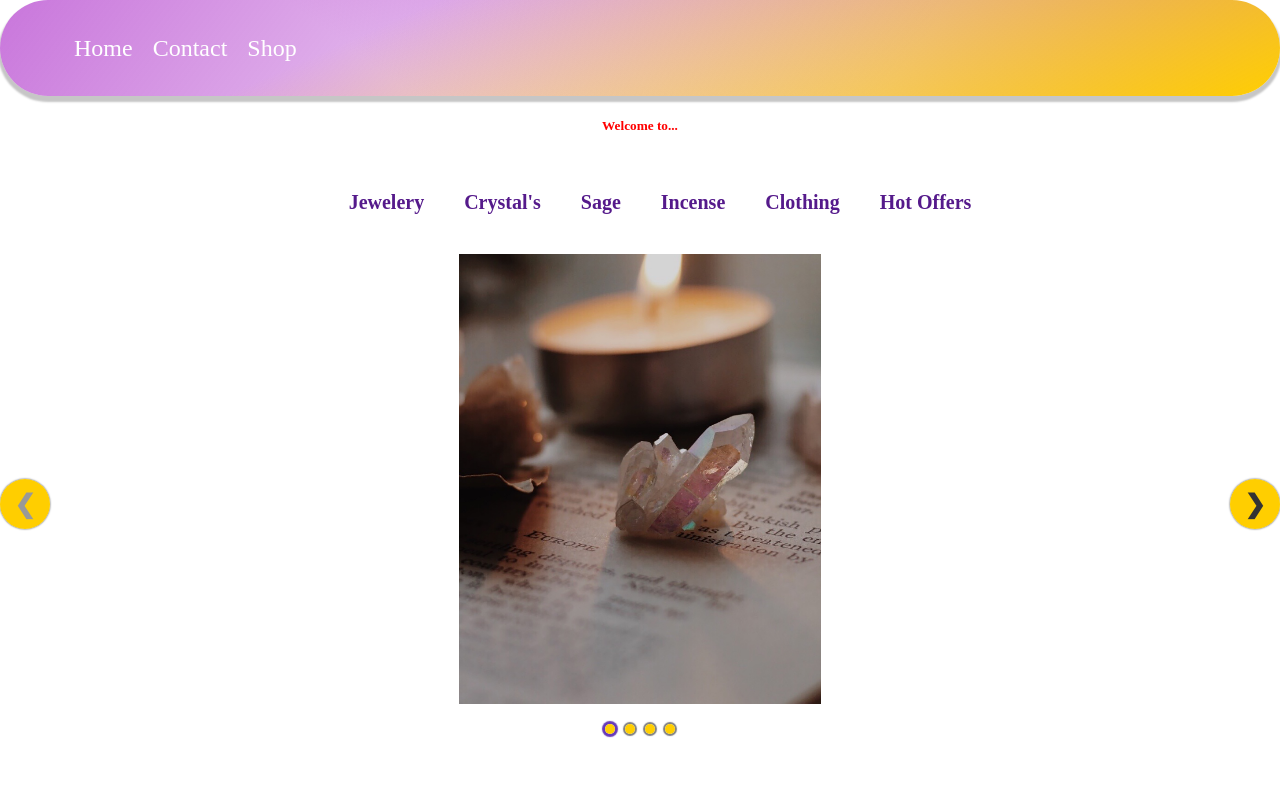
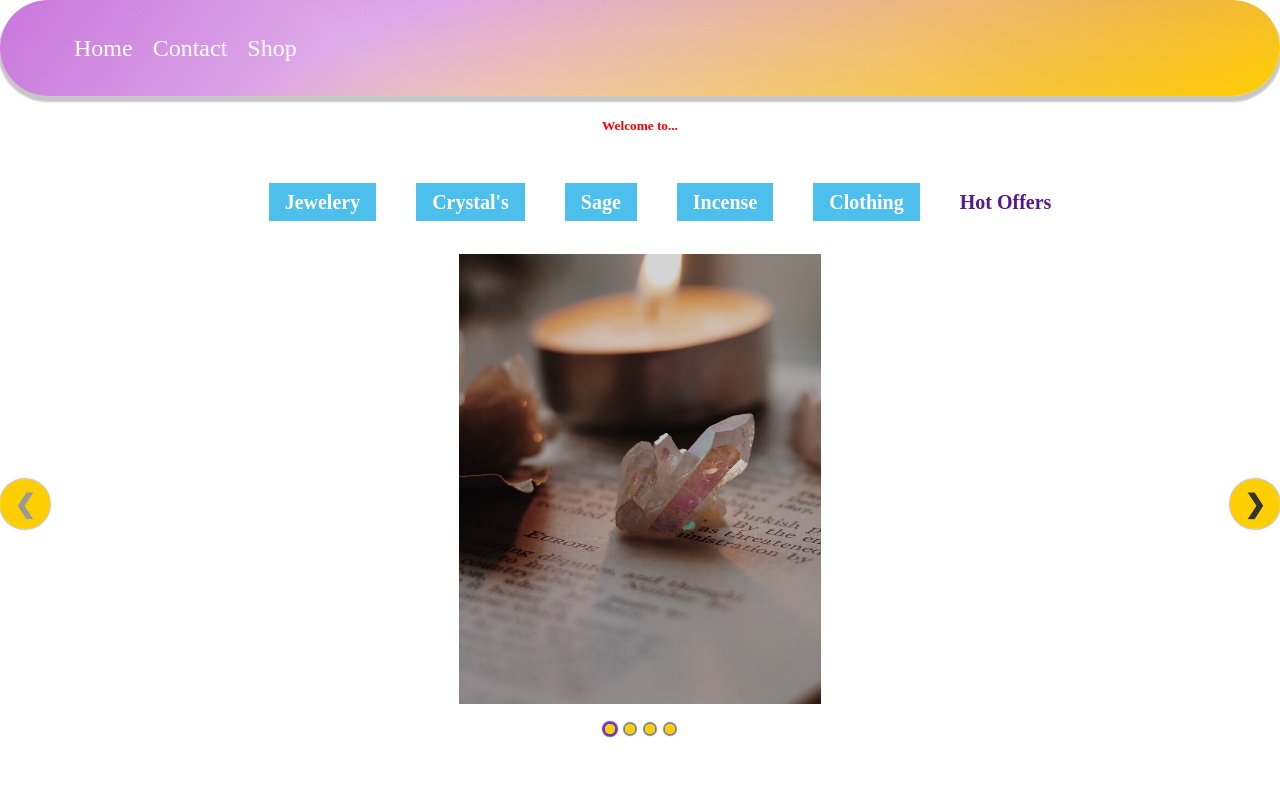
Before and after one commit to bwils35/CrystalVault, a React (Create React App) app: page / in a window 1280 px wide. Shown: the top 800 px of the page. Built offline with nearby package versions, Linux system fonts and the light colour scheme.

Commit message:
Created dropdowns

```diff
--- a/src/Pages/Home/Home.css
+++ b/src/Pages/Home/Home.css
@@ -20,7 +20,7 @@ a:hover {
 	color: yellow;
 }
 
-.categories > li {
+.categories>li {
 	display: inline-block;
 	padding: 20px;
 }
@@ -28,3 +28,58 @@ a:hover {
 .pic_one {
 	height: 450px;
 }
+
+
+li {
+	display: inline-block;
+	position: relative;
+}
+
+.dropdown {
+	display: inline-block;
+	position: relative;
+}
+
+.dropdown .simbutton {
+	padding: 8px 16px;
+	background-color: rgb(77, 191, 236);
+	color: white;
+	transition: .3s;
+}
+
+.dropdown .simbutton:hover {
+	background-color: aquamarine;
+}
+
+.dropdown div a {
+	display: block;
+	text-decoration: none;
+	padding: 8px;
+	color: orange;
+	transition: .3s;
+	white-space: nowrap;
+}
+
+.dropdown div {
+	background-color: white;
+	box-shadow: 2px 4px 8px rgba(0, 0, 0, 0.2);
+	z-index: 1;
+	visibility: hidden;
+	position: absolute;
+	transition: .3s;
+	position: absolute;
+	min-width: 100%;
+	opacity: 0;
+	transition: .3s;
+}
+
+.dropdown:hover div {
+	visibility: visible;
+	opacity: 1;
+	transition: .1s;
+}
+
+.dropdown div a:hover {
+	background-color: darkseagreen;
+	color: white;
+}
--- a/src/Pages/Home/Home.jsx
+++ b/src/Pages/Home/Home.jsx
@@ -19,22 +19,45 @@ function About() {
 			<div className="view">
 				<div className="">
 					<ul className="categories">
-						<li>
-							<a href="">Jewelery</a>
+						<li className="dropdown">
+							<a className="simbutton" href="">Jewelery</a>
+							<div>
+								<a href="">Mens Jew</a>
+								<a href="">Womens Jew</a>
+							</div>
 						</li>
-						<li>
-							<a href="">Crystal's</a>
+						<li className="dropdown">
+							<a className="simbutton" href="">Crystal's</a>
+							<div>
+								<a href="">Rose Quartz</a>
+								<a href="">Obsidian</a>
+								<a href="">Jasper</a>
+							</div>
 						</li>
-						<li>
-							<a href="">Sage</a>
+						<li className="dropdown">
+							<a className="simbutton" href="">Sage</a>
+							<div>
+								<a href="">White Sage</a>
+								<a href="">Blue Sage</a>
+								<a href="">Desert Sage</a>
+							</div>
 						</li>
-						<li>
-							<a href="">Incense</a>
+						<li className="dropdown">
+							<a className="simbutton" href="">Incense</a>
+							<div>
+								<a href="">Traditional Sticks</a>
+								<a href="">Biggies</a>
+								<a href="">Shorties</a>
+							</div>
 						</li>
-						<li>
-							<a href="">Clothing</a>
+						<li className="dropdown">
+							<a className="simbutton" href="">Clothing</a>
+							<div>
+								<a href="">Mens Clothing</a>
+								<a href="">Womens Clothing</a>
+							</div>
 						</li>
-						<li>
+						<li className="dropdown">
 							<a href="">Hot Offers</a>
 						</li>
 					</ul>
```
